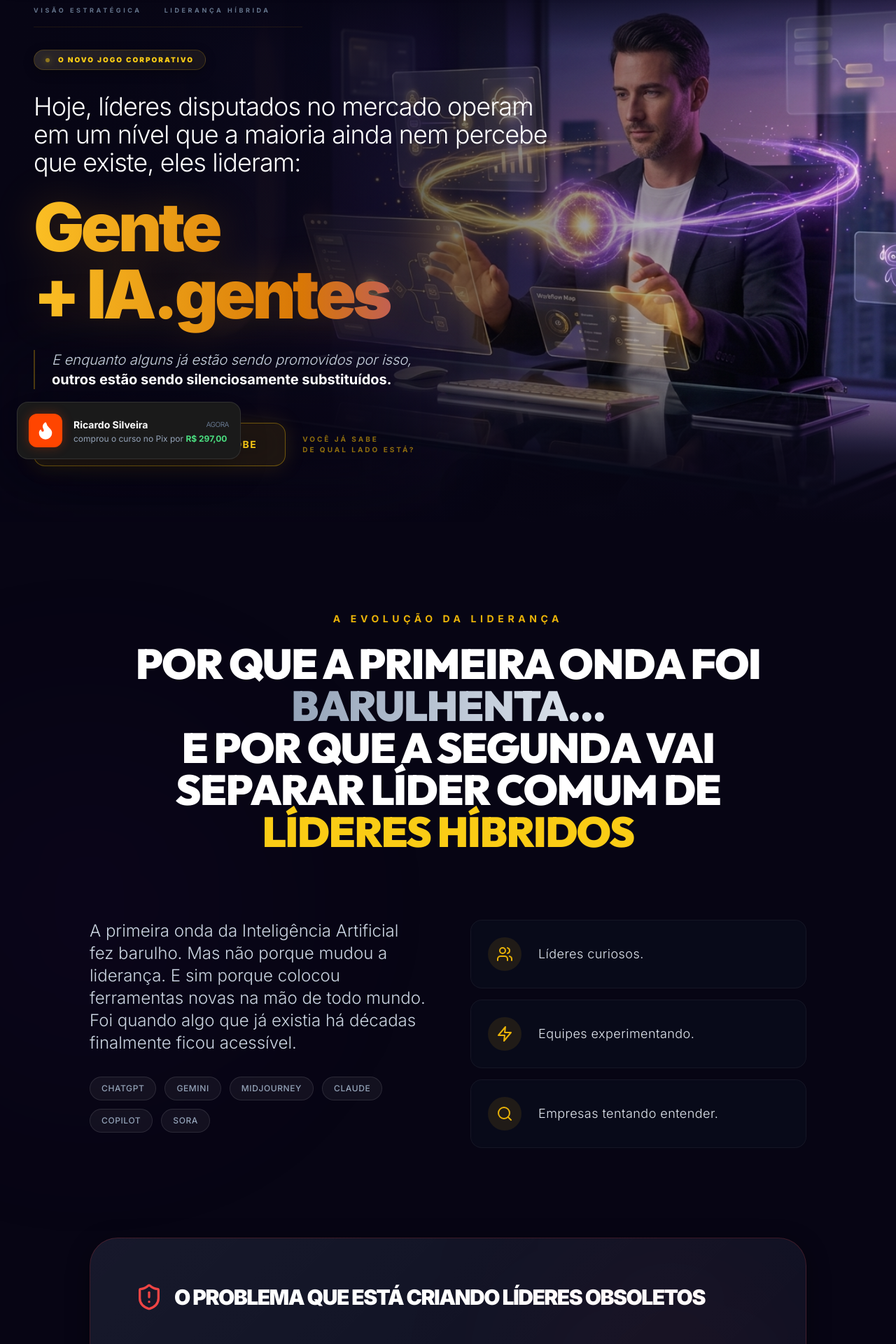
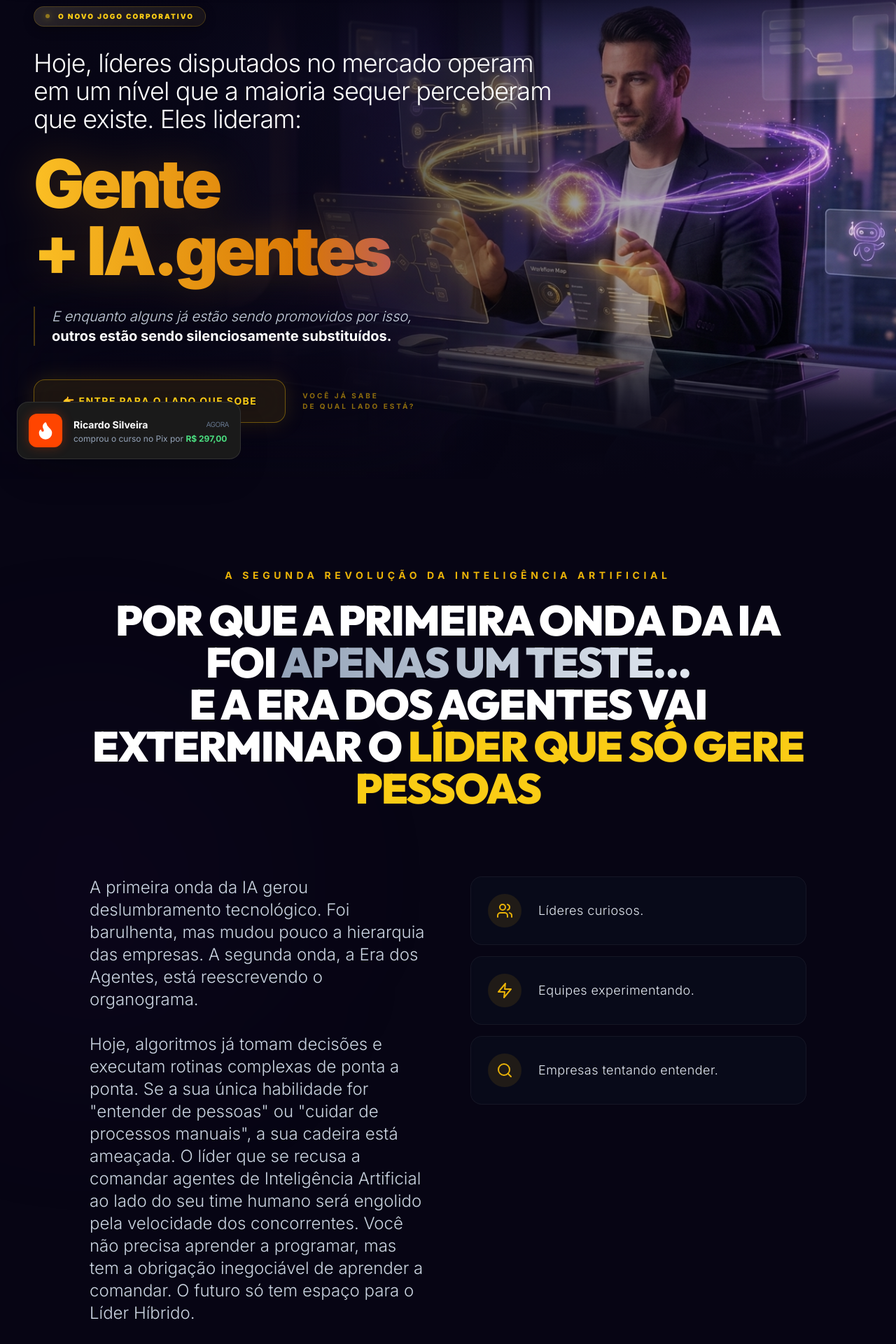
Before and after one commit to Rbraga010/Landingpage_segundarevolucao, a React (Vite) app: page / in a window 1280 px wide. Shown: the part 120-2040 px from the top of the page at 70% size. Built offline with nearby package versions, Linux system fonts and the light colour scheme; no server answers.

Commit message:
Refine Hero and Onda 1 section copy

```diff
--- a/App.tsx
+++ b/App.tsx
@@ -229,12 +229,6 @@ export default function App() {
                   {/* LEFT: CONTENT OVERLAY */}
                   <div className="max-w-3xl flex flex-col justify-center">
 
-                     <Reveal>
-                        <div className="flex items-center gap-8 mb-8 border-b border-yellow-500/10 pb-4 max-w-sm">
-                           <span className="text-[9px] font-bold uppercase tracking-[0.4em] text-slate-500">Visão Estratégica</span>
-                           <span className="text-[9px] font-bold uppercase tracking-[0.4em] text-slate-500">Liderança Híbrida</span>
-                        </div>
-                     </Reveal>
 
                      <Reveal delay={100}>
                         <div className="inline-flex items-center gap-3 px-4 py-1.5 glass-pill mb-8 border-yellow-500/20 bg-yellow-500/5 backdrop-blur-sm">
@@ -245,7 +239,7 @@ export default function App() {
 
                      <Reveal delay={200}>
                         <h1 className="text-xl md:text-2xl lg:text-4xl font-light leading-snug tracking-tight text-white mb-6">
-                           Hoje, líderes disputados no mercado operam em um nível que a maioria ainda nem percebe que existe, eles lideram:
+                           Hoje, líderes disputados no mercado operam em um nível que a maioria sequer perceberam que existe. Eles lideram:
                         </h1>
                      </Reveal>
 
@@ -291,10 +285,10 @@ export default function App() {
                <div className="max-w-5xl mx-auto relative z-10">
                   <Reveal>
                      <div className="mb-24">
-                        <h3 className="text-yellow-500 font-bold uppercase tracking-[0.4em] text-xs md:text-sm mb-6 text-center">A Evolução da Liderança</h3>
+                        <h3 className="text-yellow-500 font-bold uppercase tracking-[0.4em] text-xs md:text-sm mb-6 text-center">A segunda revolução da inteligência artificial</h3>
                         <h2 className="text-3xl md:text-6xl font-heading font-black text-white text-center leading-tight uppercase tracking-tight mb-8">
-                           POR QUE A PRIMEIRA ONDA FOI <span className="text-transparent bg-clip-text bg-gradient-to-r from-slate-400 to-slate-200">BARULHENTA…</span><br/>
-                           E POR QUE A SEGUNDA VAI SEPARAR LÍDER COMUM DE <span className="text-yellow-400">LÍDERES HÍBRIDOS</span>
+                           POR QUE A PRIMEIRA ONDA DA IA FOI <span className="text-transparent bg-clip-text bg-gradient-to-r from-slate-400 to-slate-200">APENAS UM TESTE…</span><br/>
+                           E A ERA DOS AGENTES VAI EXTERMINAR O <span className="text-yellow-400">LÍDER QUE SÓ GERE PESSOAS</span>
                         </h2>
                      </div>
                   </Reveal>
@@ -303,15 +297,11 @@ export default function App() {
                      <Reveal>
                         <div className="space-y-8">
                            <p className="text-xl md:text-2xl text-slate-300 font-light leading-relaxed">
-                              A primeira onda da Inteligência Artificial fez barulho. Mas não porque mudou a liderança. E sim porque colocou ferramentas novas na mão de todo mundo. Foi quando algo que já existia há décadas finalmente ficou acessível.
+                              A primeira onda da IA gerou deslumbramento tecnológico. Foi barulhenta, mas mudou pouco a hierarquia das empresas. A segunda onda, a Era dos Agentes, está reescrevendo o organograma.
                            </p>
-                           <div className="flex flex-wrap gap-3">
-                              {['ChatGPT', 'Gemini', 'Midjourney', 'Claude', 'Copilot', 'Sora'].map((tool) => (
-                                 <span key={tool} className="px-4 py-2 rounded-full border border-white/10 bg-white/5 text-slate-400 text-xs font-medium tracking-wider uppercase">
-                                    {tool}
-                                 </span>
-                              ))}
-                           </div>
+                           <p className="text-xl md:text-2xl text-slate-300 font-light leading-relaxed">
+                              Hoje, algoritmos já tomam decisões e executam rotinas complexas de ponta a ponta. Se a sua única habilidade for "entender de pessoas" ou "cuidar de processos manuais", a sua cadeira está ameaçada. O líder que se recusa a comandar agentes de Inteligência Artificial ao lado do seu time humano será engolido pela velocidade dos concorrentes. Você não precisa aprender a programar, mas tem a obrigação inegociável de aprender a comandar. O futuro só tem espaço para o Líder Híbrido.
+                           </p>
                         </div>
                      </Reveal>
                      <Reveal delay={100}>
```
